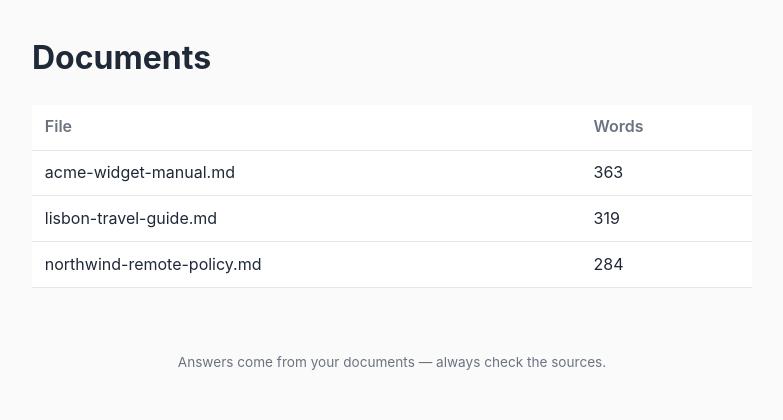
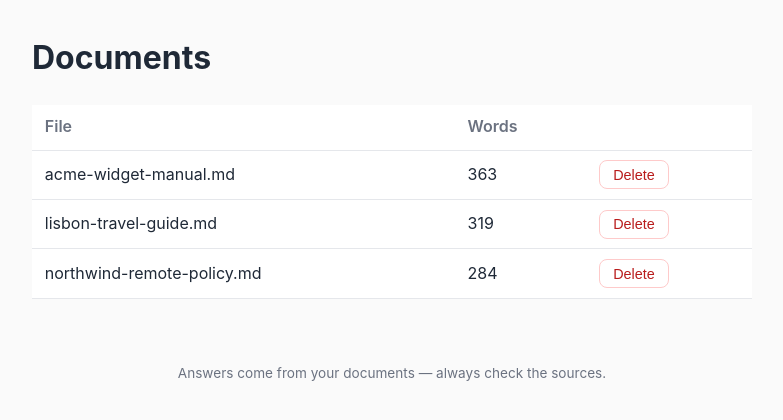
Before and after one commit to Merolearns/docu-ask, a Flask app: page /documents in a window 1280 px wide. Shown: the part 59-479 px from the top of the page, without its empty margins (248-1031 px from the left). Run offline with Flask 3, Linux system fonts and the light colour scheme.

Commit message:
add delete for documents: remove the file and rebuild the index

```diff
--- a/app.py
+++ b/app.py
@@ -107,6 +107,22 @@ def documents():
     return render_template("documents.html", docs=info)
 
 
+@app.route("/documents/<name>/delete", methods=["POST"])
+def delete_document(name):
+    # only a real indexed doc can be deleted - the name must survive
+    # secure_filename unchanged and keep a .txt/.md extension, so a
+    # crafted name can never reach anything outside docs/
+    safe = secure_filename(name)
+    if safe != name or os.path.splitext(safe)[1].lower() not in ALLOWED_EXTS:
+        return "No such document.", 404
+    path = os.path.join(DOCS_DIR, safe)
+    if not os.path.isfile(path):
+        return "No such document.", 404
+    os.remove(path)
+    rebuild_index()  # a deleted doc must stop answering questions
+    return redirect(url_for("documents"))
+
+
 @app.route("/api/ask", methods=["POST"])
 def api_ask():
     """JSON API: POST {"question": "...", "k": 5} -> answer + sources."""
--- a/static/css/style.css
+++ b/static/css/style.css
@@ -63,6 +63,14 @@ button {
   cursor: pointer;
 }
 button:hover { opacity: 0.9; }
+button.delete {
+  padding: 0.35rem 0.8rem;
+  font-size: 0.9rem;
+  background: #fff;
+  color: #b91c1c;
+  border: 1px solid #fecaca;
+}
+button.delete:hover { background: #fef2f2; }
 
 .answer {
   background: var(--card);
--- a/templates/documents.html
+++ b/templates/documents.html
@@ -3,9 +3,10 @@
 <h1>Documents</h1>
 {% if docs %}
 <table>
-  <tr><th>File</th><th>Words</th></tr>
+  <tr><th>File</th><th>Words</th><th></th></tr>
   {% for d in docs %}
-  <tr><td>{{ d.name }}</td><td>{{ d.words }}</td></tr>
+  <tr><td>{{ d.name }}</td><td>{{ d.words }}</td>
+  <td><form method="post" action="{{ url_for('delete_document', name=d.name) }}" onsubmit="return confirm('Delete {{ d.name }}?');"><button type="submit" class="delete">Delete</button></form></td></tr>
   {% endfor %}
 </table>
 {% else %}
```
Also changed, not shown: tests/test_app.py (+29 -0 lines), README.md.
